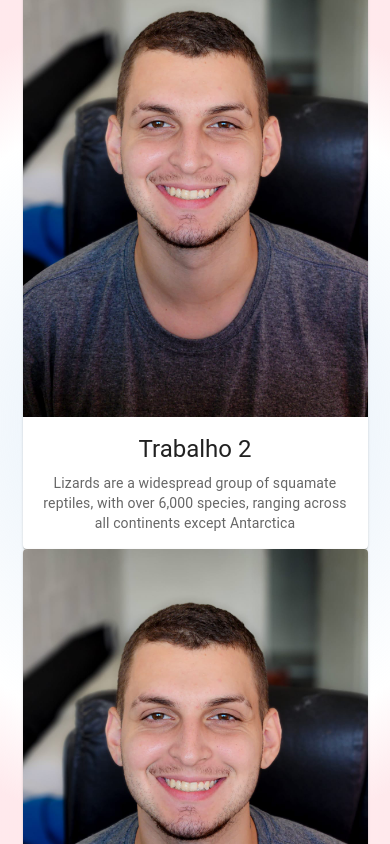
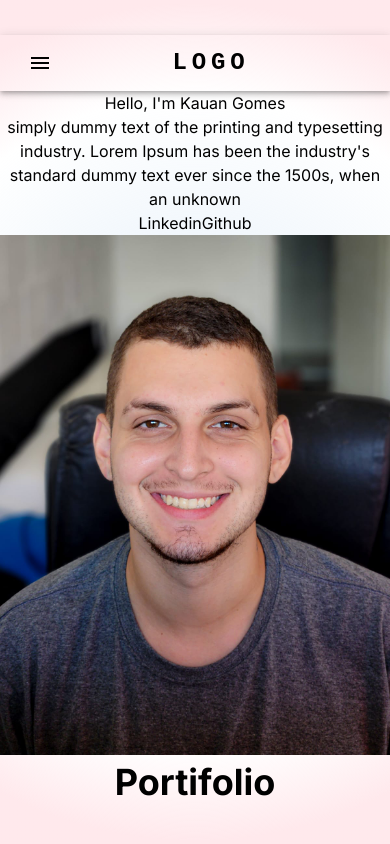
Before and after one commit to Kauan-Gomes/Portifolio, a Next.js app: page / in a window 390 px wide. Built offline with nearby package versions, Linux system fonts and the light colour scheme.

Commit message:
arrumando o Home da landing page

```diff
--- a/package.json
+++ b/package.json
@@ -19,6 +19,7 @@
     "autoprefixer": "10.4.16",
     "eslint": "8.55.0",
     "eslint-config-next": "14.0.4",
+    "gsap": "^3.12.3",
     "next": "13.5.5",
     "postcss": "8.4.32",
     "react": "18.2.0",
--- a/src/Components/Home.tsx
+++ b/src/Components/Home.tsx
@@ -1,6 +1,7 @@
 'use client'
 import Typed from 'typed.js';
 import React, { useEffect } from 'react'
+import Image from 'next/image';
 
 export default function Home() {
   useEffect(() => {
@@ -26,39 +27,53 @@ export default function Home() {
 
 
   return (
-    <div className='h-[90vh] mt-10 flex 2xl: lg: md: sm:'>
-      <div className='text-white flex flex-col items-center'>
-        <h1 className='mx-20 h-40 text-4xl font-bold' id='typed-output'></h1>
-        <div className='w-4/6 '>
-          <p className='text-xl my-5'>simply dummy text of the printing and typesetting industry. Lorem Ipsum has been the industry's standard dummy text ever since the 1500s, when an unknown</p>
-          <button className='border px-5 py-2 rounded-lg'>
-            Curriculo
+    <div className='
+    h-[90vh] my-10  flex flex-col items-center
+    sm:flex-row sm:h-[35vh] sm:items-center sm:justify-center sm:p-5
+    md:md:h-[35vh] md:mb-40 md:items-end
+    lg:h-[40vh] lg:text-center
+    xl:
+    '>
+      <div className='
+      text-white flex flex-col items-center
+      sm:w-3/6
+      md:w-4/6
+
+      '>
+        <h1 className='
+        h-20 text-4xl text-center font-bold mx-2 py-0 w-full
+        sm:h-10
+        md:text-2xl
+        lg:text-3xl
+        '
+        id='typed-output'></h1>
+        <div className='w-4/6 flex flex-col gap-5 lg:justify-center items-center'>
+          <p className='text-xl text-center my-5 sm:my-0 md:text-base'>simply dummy text of the printing and typesetting industry. Lorem Ipsum has been the industry's standard dummy text ever since the 1500s, when an unknown</p>
+          <div className='flex gap-5'>
+            <button className='relative font-bold px-5 py-2 rounded-lg'>
+              <a href="">Linkedin</a>
+              <span className='absolute inset-0 border-gradient-to-r pointer-events-none'></span>
+            </button>
+            <button className='relative text-white font-bold py-2 px-4 rounded-lg'>
+              <a href="">Github</a>
+              <span className='absolute inset-0 border-gradient-to-r pointer-events-none'></span>
             </button>
           </div>
         </div>
-
-
-      {/* <div className='w-3/6 text-start flex flex-col -mr-80 gap-10 z-10 text-white xl: lg: md: sm:   '>
-        <h1 className='text-9xl text-Black font-bold xl:text-8xl'>Hello <br /> I'm Kauan Gomes</h1>
-        <div className='w-4/6 '>
-          <p className='text-xl my-5'>simply dummy text of the printing and typesetting industry. Lorem Ipsum has been the industry's standard dummy text ever since the 1500s, when an unknown</p>
-          <button className='border px-5 py-2 rounded-lg'>
-            Curriculo
-          </button>
       </div>
-      </div>
-      <div className='w-4/12 p-10'>
+      <div className='relative flex items-center justify-center h-56 w-56 p-3 border-2 md:h-60 md:w-60  border-white rounded-full mt-20 '>
+          <div className='bg-red-300 h-full w-full rounded-full overflow-hidden'>
             <Image
               height={100}
               width={100}
               src='/fotoPerfil.jpg'
               alt='Alternative text for the image'
               layout='responsive'
-          sizes='(min-width: 640px) 30vw, 50vw'  // Ajuste o valor conforme necessário
-          className='rounded-lg'
+              sizes='(min-width: 640px) 30vw, 50vw'
+              className='content object-cover'
             />
-      </div> */}
-
+          </div>
+        </div>
     </div>
   )
 }
--- a/src/Components/Portifolio.tsx
+++ b/src/Components/Portifolio.tsx
@@ -1,36 +1,23 @@
-const Cards = ['Trabalho 1', 'Trabalho 2', 'Trabalho 3', 'Trabalho 4']
 import * as React from 'react';
-import Card from '@mui/material/Card';
-import CardContent from '@mui/material/CardContent';
-import CardMedia from '@mui/material/CardMedia';
-import Typography from '@mui/material/Typography';
-import { CardActionArea } from '@mui/material';
 
-export default function Portifolio() {
-    return (
-        <div className='mt-20 flex flex-col justify-center items-center text-white h-screen '>
-            <h2 className='text-xl'>Portifolio</h2>
-            {Cards.map((item) =>
-            <Card sx={{ maxWidth: 345 }}>
-                <CardActionArea>
-                    <CardMedia
-                        component="img"
-                        height="140"
-                        src="/fotoPerfil.jpg"
-                        alt="green iguana"
-                    />
-                    <CardContent>
-                        <Typography gutterBottom variant="h5" component="div">
-                            {item}
-                        </Typography>
-                        <Typography variant="body2" color="text.secondary">
-                            Lizards are a widespread group of squamate reptiles, with over 6,000
-                            species, ranging across all continents except Antarctica
-                        </Typography>
-                    </CardContent>
-                </CardActionArea>
-            </Card>)}
+function Card(){
+    return(
+        <div className='bg-black h-96 w-96 rounded-lg'>
 
         </div>
     )
 }
+
+
+export default function Portifolio() {
+
+    const Cards = ['Trabalho 1', 'Trabalho 2', 'Trabalho 3', 'Trabalho 4']
+
+    return (
+        <div className='flex flex-col items-center text-white h-[80vh] gap-5'>
+            <h2 className='text-3xl'>Portifolio</h2>
+            {/* {Cards.map((item) => <Card/>)} */}
+
+        </div>
+    )
+}
--- a/src/app/globals.css
+++ b/src/app/globals.css
@@ -7,7 +7,7 @@ body {
   background: linear-gradient(60deg, #f5c5ed 25%, #f3c1e8 50%, #d4ecf8 75%);
 }
 
-h2{
+h2 {
   font-size: 36px;
   font-weight: bold;
 }
@@ -33,3 +33,30 @@ h2{
   justify-content: center;
   text-align: center;
 }
+
+@layer utilities {
+
+  .border-gradient-to-r::before,
+  .border-gradient-to-r::after {
+    content: '';
+    position: absolute;
+    top: 0;
+    bottom: 0;
+    left: 0;
+    right: 0;
+    z-index: -1;
+    border-radius: inherit;
+  }
+
+  .border-gradient-to-r::before {
+    border: 2px solid transparent;
+    border-image: linear-gradient(to right, #a1438d, #4f39a0);
+    border-image-slice: 1;
+  }
+
+  .border-gradient-to-r::after {
+    border: 2px solid transparent;
+    border-image: linear-gradient(to right, #127297, #810f55);
+    border-image-slice: 1;
+  }
+}
```
Also changed, not shown: 1 other file (tests, documents, lock files or other folders). Lines whose indentation alone changed are shown as unchanged.
